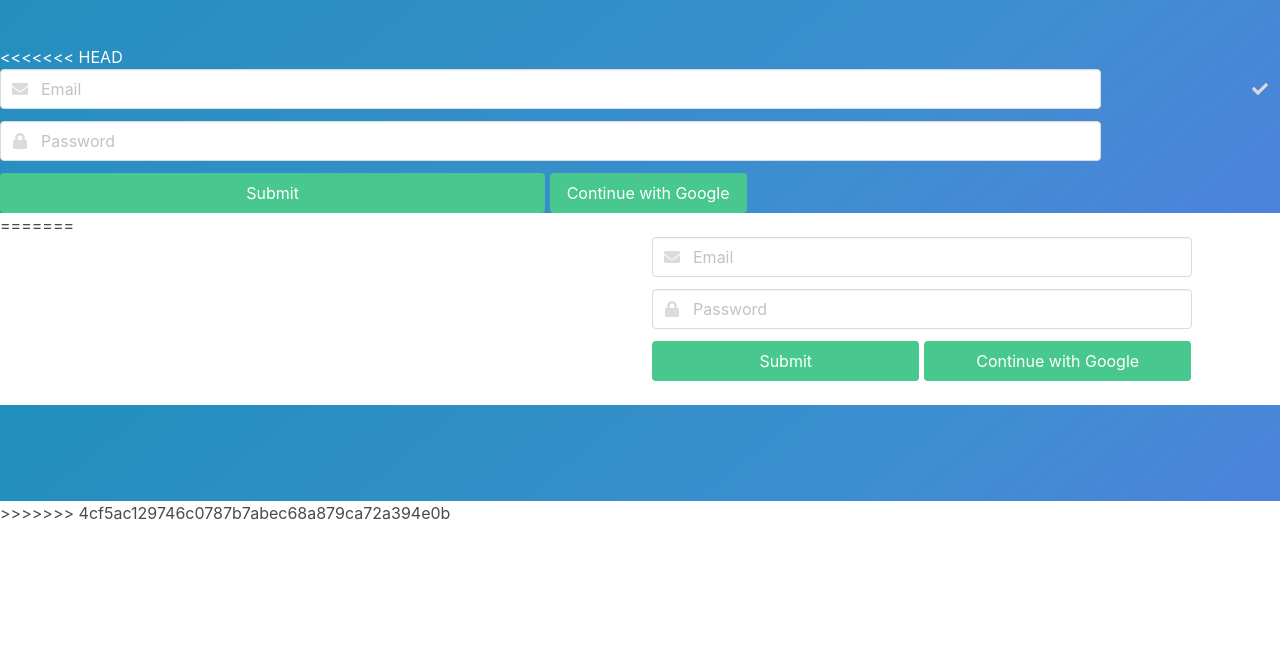
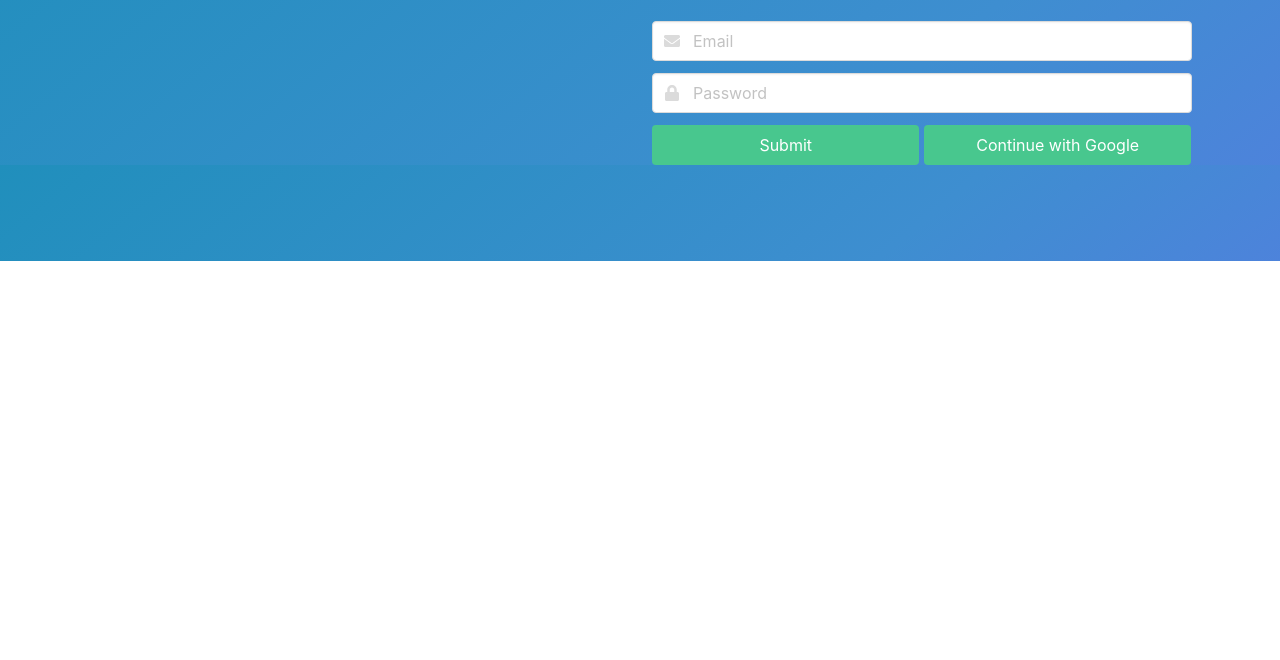
Before and after one commit to colinshelton/Informed-Diner-App, a plain HTML site: page HTML/createAccount.html in a window 1280 px wide. Shown: the part 140-800 px from the top of the page. Drawn offline with nearby package versions, Linux system fonts and the light colour scheme.

Commit message:
removed headcompiler

```diff
--- a/HTML/createAccount.html
+++ b/HTML/createAccount.html
@@ -12,15 +12,8 @@
       defer
       src="https://use.fontawesome.com/releases/v5.3.1/js/all.js"
     ></script>
-    <link rel="stylesheet" href="../CSS/createAccount.css"/>
-    <script type="text/javacript" src="headcompiler.js"></script>
+    <link rel="stylesheet" href="../CSS/createAccount.css" />
   </head>
-<<<<<<< HEAD
-  <script>
-    headcompiler();
-  </script>
-=======
->>>>>>> 4cf5ac129746c0787b7abec68a879ca72a394e0b
   <body>
     <section class="hero is-info is-bold">
       <div class="hero-body">
@@ -33,50 +26,6 @@
           </h2>
         </div>
       </div>
-<<<<<<< HEAD
-      <div class="field">
-        <p class="control has-icons-left has-icons-right">
-          <input
-            class="input"
-            id="emailInput"
-            type="email"
-            placeholder="Email"
-          />
-          <span class="icon is-small is-left">
-            <i class="fas fa-envelope"></i>
-          </span>
-          <span class="icon is-large is-right">
-            <i class="fas fa-check"></i>
-          </span>
-        </p>
-      </div>
-      <div class="field">
-        <p class="control has-icons-left">
-          <input
-            class="input"
-            id="passwordInput"
-            type="password"
-            placeholder="Password"
-          />
-          <span class="icon is-small is-left">
-            <i class="fas fa-lock"></i>
-          </span>
-        </p>
-      </div>
-      <div class="field">
-        <p class="control">
-          <button class="button is-success" id="submit">
-            Submit
-          </button>
-          <button class="button is-success">
-            Continue with Google
-          </button>
-        </p>
-      </div>
-    </section>
-  </body>
-  <script type="javacript" src="createAccount.js"></script>
-=======
       <div class="columns">
         <div class="column">
           <!-- PLACE ICON HERE -->
@@ -129,5 +78,4 @@
   </body>
   <script src="https://code.jquery.com/jquery-3.4.1.min.js"></script>
   <script src="../Javascript/createAccount.js"></script>
->>>>>>> 4cf5ac129746c0787b7abec68a879ca72a394e0b
 </html>
```
